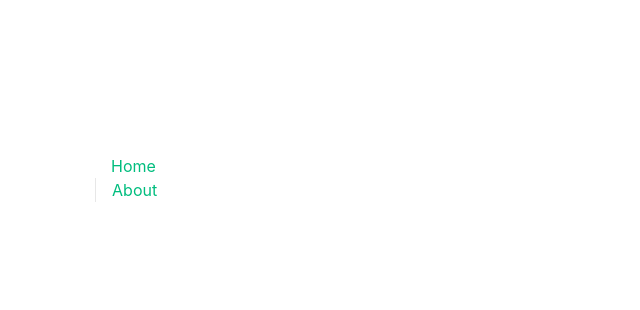
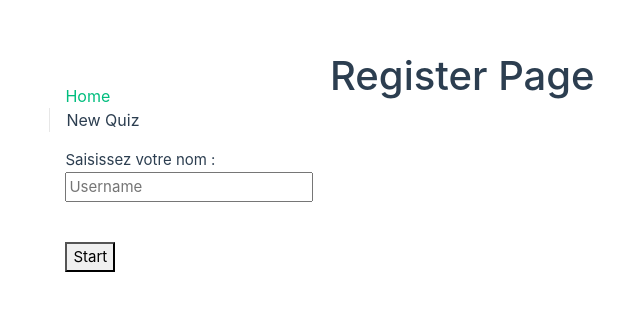
Before and after one commit to LeYonko/dev_full_stack, a Vue app in the folder quiz-ui/: page /newQuizPage in a window 1280 px wide. Before the commit this address had no page. Shown: the part 230-540 px from the top of the page, without its empty margins (310-950 px from the left). Built offline with nearby package versions, Linux system fonts and the light colour scheme.

Commit message:
Correction problème de dossier git

```diff
--- a/quiz-ui/src/App.vue
+++ b/quiz-ui/src/App.vue
@@ -10,7 +10,7 @@ import { RouterLink, RouterView } from 'vue-router'
 
       <nav>
         <RouterLink to="/">Home</RouterLink>
-        <RouterLink to="/about">About</RouterLink>
+        <RouterLink to="/newQuizPage">New Quiz</RouterLink>
       </nav>
     </div>
   </header>
--- a/quiz-ui/src/router/index.js
+++ b/quiz-ui/src/router/index.js
@@ -1,5 +1,6 @@
 import { createRouter, createWebHistory } from 'vue-router'
 import HomePage from '../views/HomePage.vue'
+import NewQuizPage from '../views/NewQuizPage.vue'
 
 const router = createRouter({
   history: createWebHistory(import.meta.env.BASE_URL),
@@ -10,12 +11,13 @@ const router = createRouter({
       component: HomePage,
     },
     {
-      path: '/about',
-      name: 'about',
+      path: '/newQuizPage',
+      name: 'newQuizPage',
       // route level code-splitting
       // this generates a separate chunk (About.[hash].js) for this route
       // which is lazy-loaded when the route is visited.
-      component: () => import('../views/AboutView.vue')
+      //component: () => import('../views/NewQuizPage.vue')
+      component: NewQuizPage,
     }
   ]
 })
--- /dev/null
+++ b/quiz-ui/src/services/ParticipationStorageService.js
@@ -0,0 +1,20 @@
+export default {
+    clear() {
+          // todo : implement
+    },
+    savePlayerName(playerName) {
+          window.localStorage.setItem("playerName", playerName);
+    },
+    getPlayerName() {
+          // todo : implement
+          return window.localStorage.getItem("playerName");
+    },
+    saveParticipationScore(participationScore) {
+          // todo : implement
+          window.localStorage.setItem("participationScore", participationScore);
+    },
+    getParticipationScore() {
+          // todo : implement
+          return window.localStorage.getItem("participationScore");
+    }
+  };
--- a/quiz-ui/src/views/HomePage.vue
+++ b/quiz-ui/src/views/HomePage.vue
@@ -6,8 +6,8 @@
   </div>
   <br/>
   <br/>
-  <button>
-    <router-link to="/start-new-quiz-page">Démarrer le quiz !</router-link>
+  <button type="button">
+    <router-link to="/NewQuizPage">Démarrer le quiz !</router-link>
   </button>
 
 </template>
--- /dev/null
+++ b/quiz-ui/src/views/NewQuizPage.vue
@@ -0,0 +1,53 @@
+<template>
+  <div class="newQuiz">
+    <h1> Register Page </h1>
+  </div>
+  <form>
+    <p>
+      <label for="username"> Saisissez votre nom : </label>
+      <br />
+      <input v-model="username" type="text" placeholder="Username">
+      <!-- Vérification du bon fonctionnement du v-binding
+        <p>{{ username }}</p>
+      -->
+      <br />
+      <br />
+    </p>
+    <p>
+      <button type="button" @click="launchNewQuiz">Start</button>
+    </p>
+  </form>
+
+</template>
+
+<script>
+import participationStorageService from "@/services/ParticipationStorageService";
+
+export default {
+  name: "NewQuizPage",
+  data() {
+    return {
+      username: ''
+    };
+  },
+  methods: {
+    launchNewQuiz() {
+      console.log("Launch new quiz with", this.username);
+      participationStorageService.savePlayerName(this.username);
+      const playerName = participationStorageService.getPlayerName();
+      this.$router.push('/questions');
+    },
+  }
+};
+</script>
+
+
+<style>
+@media (min-width: 1024px) {
+  .about {
+    min-height: 100vh;
+    display: flex;
+    align-items: center;
+  }
+}
+</style>
```
